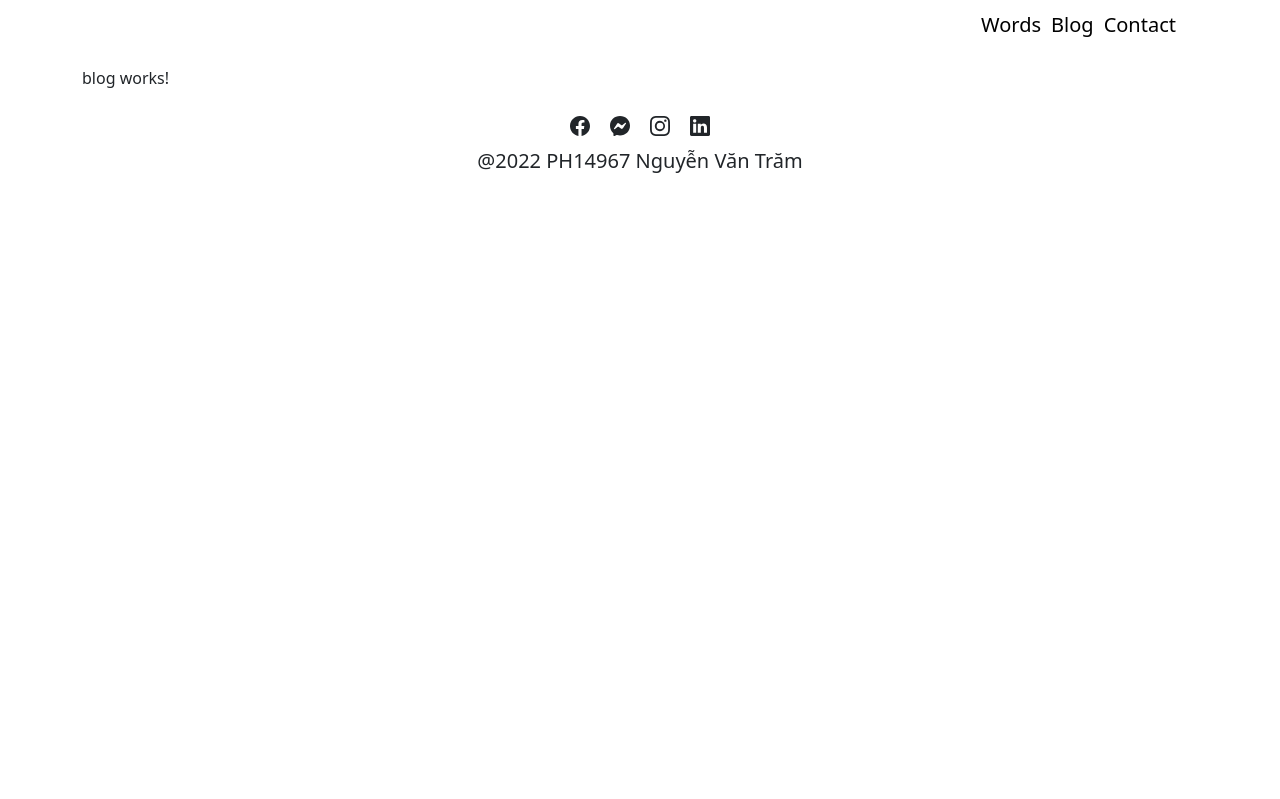
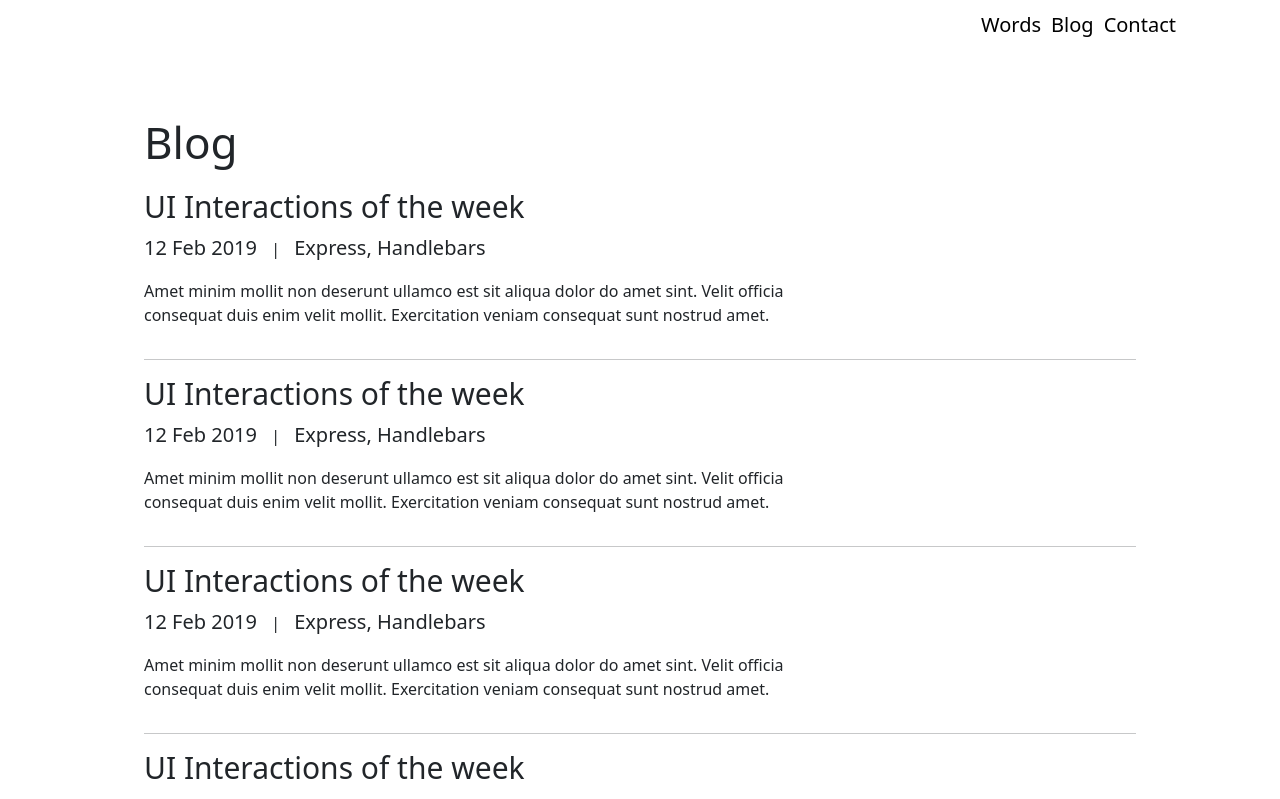
Before and after one commit to Tramnvph14967/tramnvph14967_ASS_Web208, an Angular app: page /blog in a window 1280 px wide. Shown: the top 799 px of the page. Built offline with nearby package versions, Linux system fonts and the light colour scheme.

Commit message:
update_blog

```diff
--- a/src/app/pages/blog/blog.component.css
+++ b/src/app/pages/blog/blog.component.css
@@ -0,0 +1,24 @@
+h2{
+    font-size: 44px;
+    margin-bottom: 20px;
+}
+h3{
+    font-size: 30px;
+}
+.date{
+    font-size: 20px;
+    margin-right: 10px;
+}
+.cate{
+    font-size: 20px;
+    margin-left: 10px;
+}
+p{
+    font-size: 16px;
+}
+.row{
+    width: 682px;
+}
+.session{
+    margin: 50px 50px;
+}
--- a/src/app/pages/blog/blog.component.html
+++ b/src/app/pages/blog/blog.component.html
@@ -1 +1,30 @@
-<p>blog works!</p>
+<div class="session">
+    <div class="container">
+        <h2>Blog</h2>
+        <div class="row">
+            <h3>UI Interactions of the week</h3>
+            <p><span class="date">12 Feb 2019</span> | <span class="cate">Express, Handlebars</span></p>
+            <p>Amet minim mollit non deserunt ullamco est sit aliqua dolor do amet sint. Velit officia consequat duis enim velit mollit. Exercitation veniam consequat sunt nostrud amet.</p>
+        </div>
+        <hr>
+        <div class="row">
+            <h3>UI Interactions of the week</h3>
+            <p><span class="date">12 Feb 2019</span> | <span class="cate">Express, Handlebars</span></p>
+            <p>Amet minim mollit non deserunt ullamco est sit aliqua dolor do amet sint. Velit officia consequat duis enim velit mollit. Exercitation veniam consequat sunt nostrud amet.</p>
+        </div>
+        <hr>
+        <div class="row">
+            <h3>UI Interactions of the week</h3>
+            <p><span class="date">12 Feb 2019</span> | <span class="cate">Express, Handlebars</span></p>
+            <p>Amet minim mollit non deserunt ullamco est sit aliqua dolor do amet sint. Velit officia consequat duis enim velit mollit. Exercitation veniam consequat sunt nostrud amet.</p>
+        </div>
+        <hr>
+        <div class="row">
+            <h3>UI Interactions of the week</h3>
+            <p><span class="date">12 Feb 2019</span> | <span class="cate">Express, Handlebars</span></p>
+            <p>Amet minim mollit non deserunt ullamco est sit aliqua dolor do amet sint. Velit officia consequat duis enim velit mollit. Exercitation veniam consequat sunt nostrud amet.</p>
+        </div>
+        <hr>
+    </div>
+
+</div>
```
